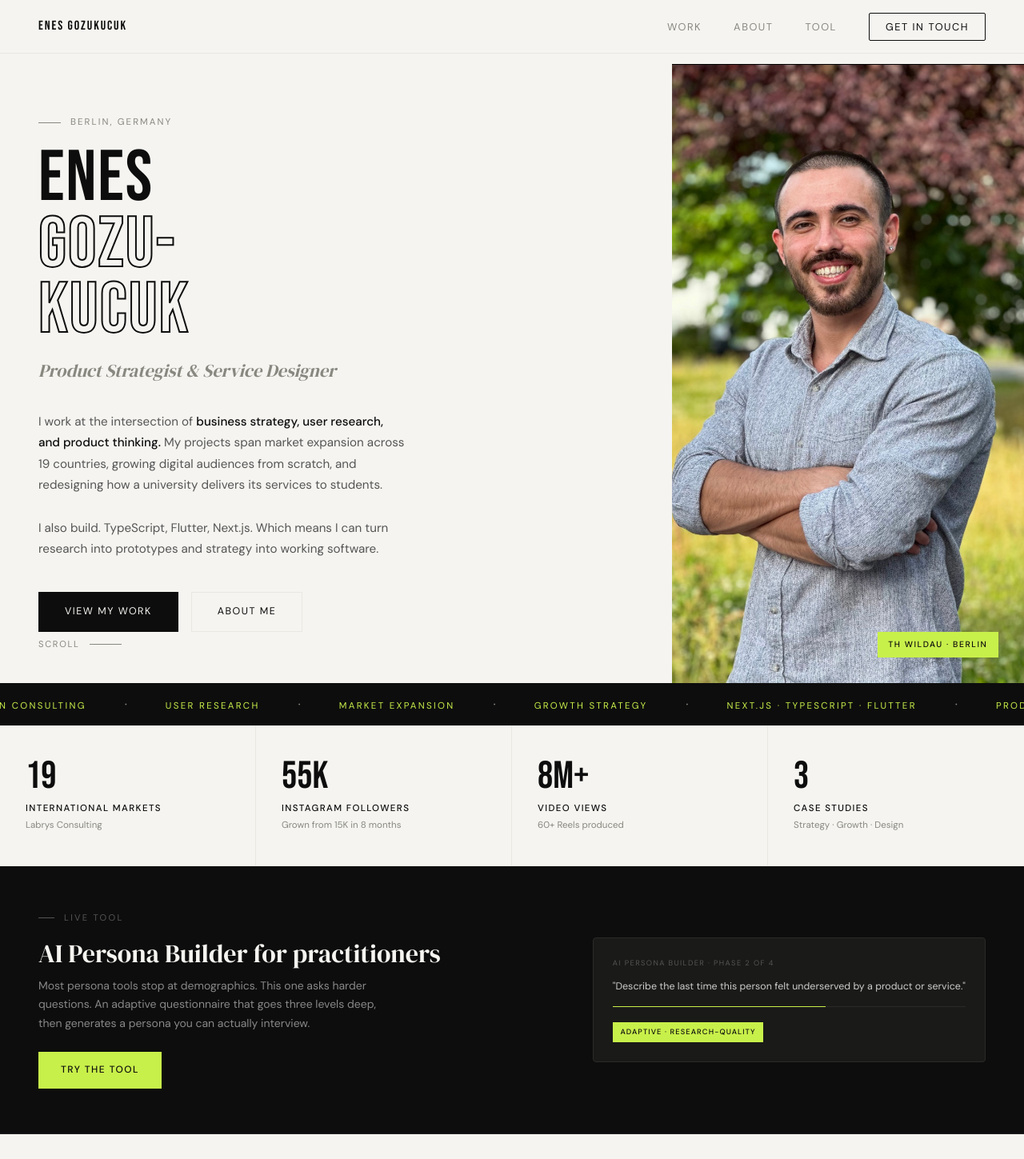
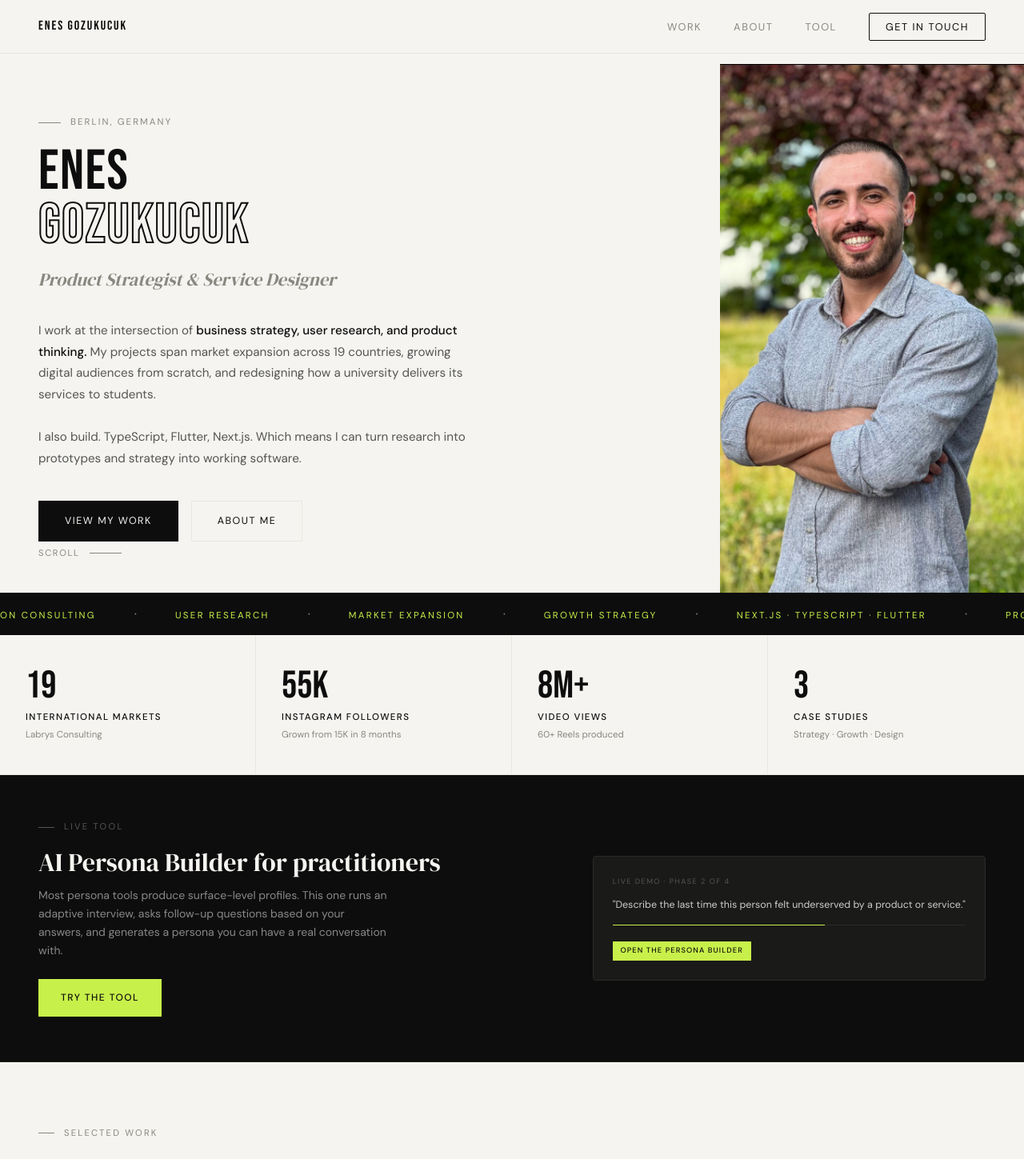
Before and after one commit to enesgozukucukk/enesgozukucuk-portfolio, a Next.js app: page / in a window 1280 px wide. Shown: the top 1449 px of the page at 80% size. Built offline with nearby package versions, Linux system fonts and the light colour scheme.

Commit message:
fix hero layout, single line name, remove badge, fix tool banner

```diff
--- a/app/page.tsx
+++ b/app/page.tsx
@@ -63,12 +63,12 @@ export default function Home() {
         .nav-cta:hover { background: var(--black) !important; color: var(--white) !important; }
 
         .hero {
-          min-height: 100vh; display: grid;
-          grid-template-columns: 1fr 440px;
+          min-height: 85vh; display: grid;
+          grid-template-columns: 1.2fr 380px;
           padding-top: 80px; position: relative; overflow: hidden;
         }
         .hero-left {
-          padding: 4rem 3rem 4rem;
+          padding: 4rem 3rem;
           display: flex; flex-direction: column; justify-content: center;
         }
         .hero-tag {
@@ -82,8 +82,8 @@ export default function Home() {
         }
         .hero-name {
           font-family: var(--font-display);
-          font-size: clamp(3.5rem, 7vw, 6.5rem);
-          line-height: 0.92; letter-spacing: 0.02em;
+          font-size: clamp(2.8rem, 5.5vw, 5rem);
+          line-height: 0.95; letter-spacing: 0.02em;
           color: var(--black); margin-bottom: 0.5rem;
         }
         .hero-name span {
@@ -97,7 +97,7 @@ export default function Home() {
         }
         .hero-desc {
           font-size: 0.95rem; line-height: 1.75; color: #555;
-          max-width: 460px; margin-bottom: 2.5rem;
+          max-width: 560px; margin-bottom: 2.5rem;
         }
         .hero-desc strong { color: var(--black); font-weight: 500; }
         .hero-actions { display: flex; gap: 1rem; align-items: center; flex-wrap: wrap; }
@@ -119,12 +119,6 @@ export default function Home() {
 
         .hero-right {
           position: relative; background: var(--black); overflow: hidden;
-        }
-        .hero-accent {
-          position: absolute; bottom: 2rem; right: 2rem; z-index: 2;
-          background: var(--accent); color: var(--black);
-          font-size: 0.65rem; letter-spacing: 0.15em; text-transform: uppercase;
-          padding: 0.5rem 0.85rem; font-weight: 500;
         }
         .hero-scroll {
           position: absolute; bottom: 2.5rem; left: 3rem; z-index: 2;
@@ -215,7 +209,9 @@ export default function Home() {
           display: inline-block; background: var(--accent); color: var(--black);
           font-size: 0.58rem; letter-spacing: 0.12em; text-transform: uppercase;
           padding: 0.3rem 0.6rem; font-weight: 500;
+          text-decoration: none; cursor: pointer; transition: opacity 0.2s;
         }
+        .tool-banner-badge:hover { opacity: 0.85; }
         .tool-banner-btn {
           display: inline-block; margin-top: 1.5rem;
           background: var(--accent); color: var(--black);
@@ -337,7 +333,7 @@ export default function Home() {
           nav { padding: 1rem 1.5rem; }
           .nav-links { display: none; }
           .hero { grid-template-columns: 1fr; min-height: auto; }
-          .hero-right { height: 70vw; }
+          .hero-right { height: 65vw; }
           .hero-left { padding: 5rem 1.5rem 3rem; }
           .stats { grid-template-columns: repeat(2, 1fr); }
           .case-studies { grid-template-columns: 1fr; }
@@ -367,8 +363,7 @@ export default function Home() {
           <div className="hero-tag">Berlin, Germany</div>
           <h1 className="hero-name">
             Enes
-            <span>Gozu-</span>
-            <span>kucuk</span>
+            <span>Gozukucuk</span>
           </h1>
           <p className="hero-role">Product Strategist & Service Designer</p>
           <p className="hero-desc">
@@ -386,11 +381,10 @@ export default function Home() {
             src="/enes-gozukucuk.jpg"
             alt="Enes Gozukucuk"
             fill
-            sizes="440px"
+            sizes="380px"
             style={{ objectFit: "cover", objectPosition: "center 15%", opacity: 1 }}
             priority
           />
-          <div className="hero-accent">TH Wildau · Berlin</div>
         </div>
         <div className="hero-scroll">Scroll</div>
       </section>
@@ -433,15 +427,15 @@ export default function Home() {
           <div className="section-label">Live tool</div>
           <h2 className="tool-banner-title">AI Persona Builder for practitioners</h2>
           <p className="tool-banner-sub">
-            Most persona tools stop at demographics. This one asks harder questions. An adaptive questionnaire that goes three levels deep, then generates a persona you can actually interview.
+            Most persona tools produce surface-level profiles. This one runs an adaptive interview, asks follow-up questions based on your answers, and generates a persona you can have a real conversation with.
           </p>
           <a href="/tool" className="tool-banner-btn">Try the tool</a>
         </div>
         <div className="tool-banner-preview">
-          <div className="tool-banner-preview-label">AI Persona Builder · Phase 2 of 4</div>
+          <div className="tool-banner-preview-label">Live demo · Phase 2 of 4</div>
           <div className="tool-banner-preview-q">"Describe the last time this person felt underserved by a product or service."</div>
           <div className="tool-banner-preview-bar" />
-          <div className="tool-banner-badge">Adaptive · Research-quality</div>
+          <a href="/tool" className="tool-banner-badge">Open the persona builder</a>
         </div>
       </div>
 
```
